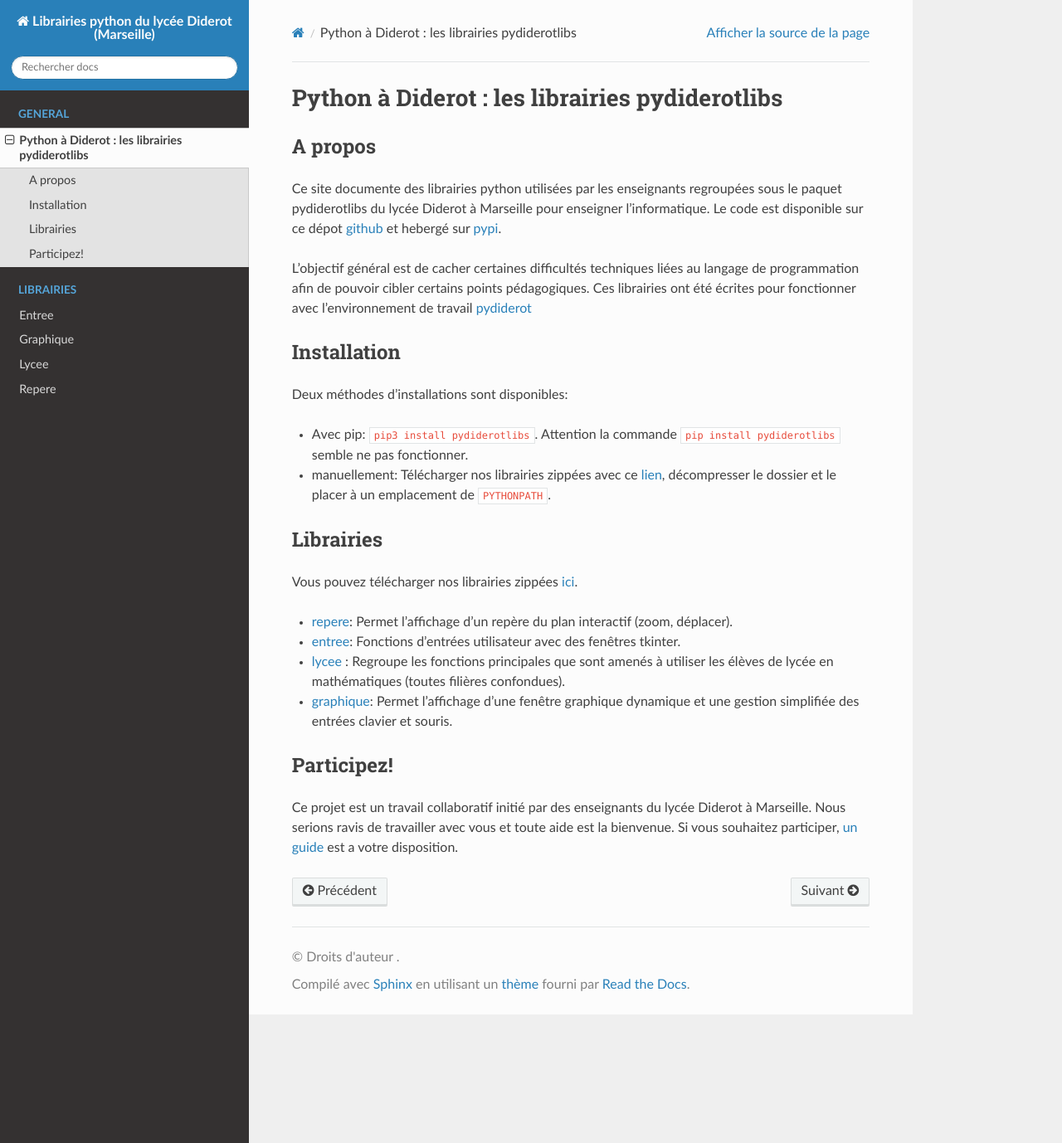
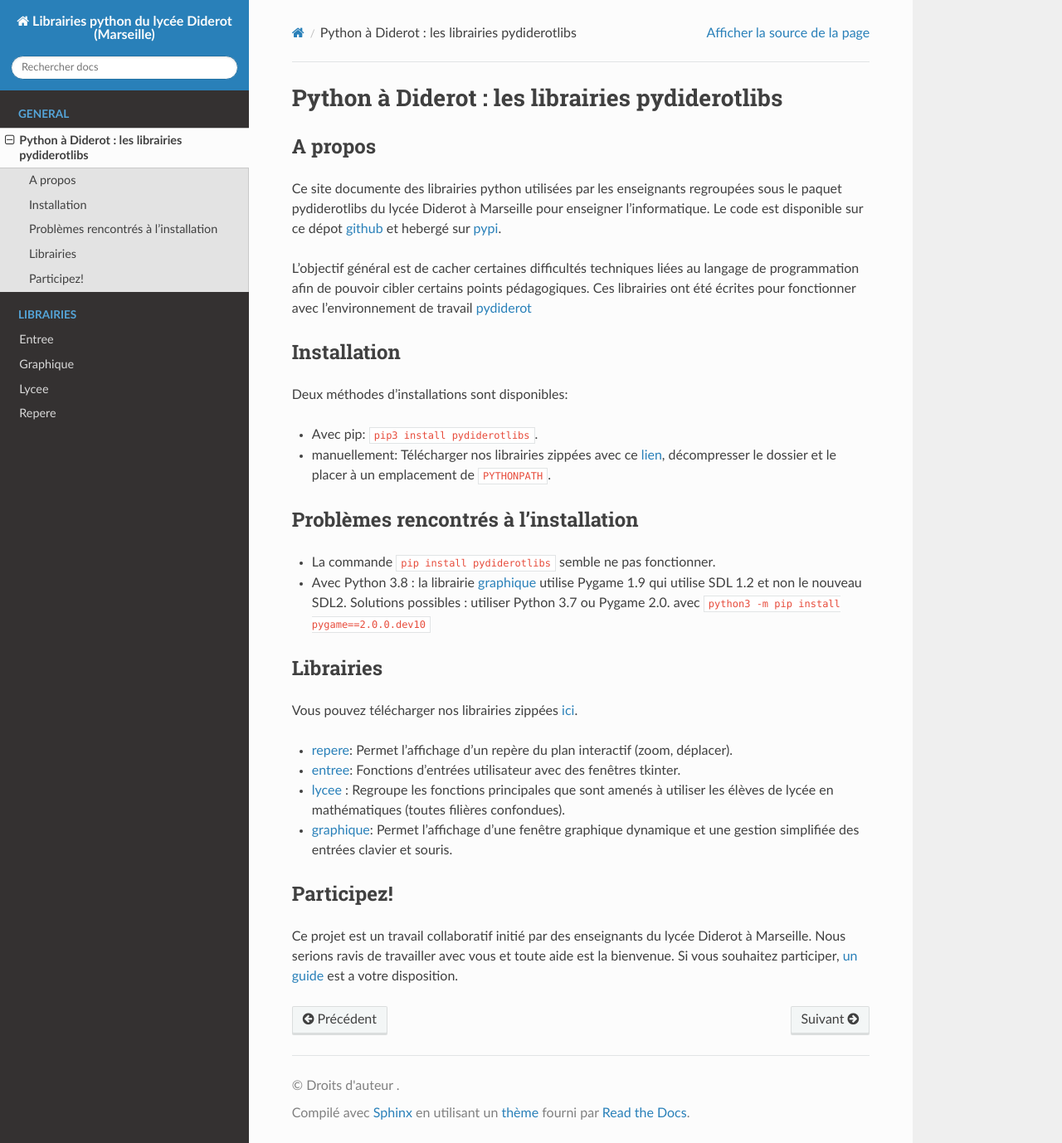
Before and after one commit to Pydiderot/pydiderotlibs, a Sphinx documentation site: the page built from docs/index.md, in a window 1280 px wide and 1378 px high. Shown: the whole window at 83% size. Built offline with Sphinx 7.4.7 and the Read the Docs theme 2.0.0, drawn with Linux system fonts in a browser that asks for light colours.

Commit message:
Update index.md

```diff
--- a/docs/index.md
+++ b/docs/index.md
@@ -6,9 +6,13 @@ L'objectif général est de cacher certaines difficultés techniques liées au l
 
 ## Installation
 Deux méthodes d'installations sont disponibles:
-- Avec pip: `pip3 install pydiderotlibs`. Attention la commande `pip install pydiderotlibs` semble ne pas fonctionner.
+- Avec pip: `pip3 install pydiderotlibs`.
 
 - manuellement: Télécharger nos librairies zippées avec ce [lien](_static/pydiderotlibs.zip), décompresser le dossier et le placer à un emplacement de `PYTHONPATH`.
+
+## Problèmes rencontrés à l'installation
+- La commande `pip install pydiderotlibs` semble ne pas fonctionner.
+- Avec Python 3.8 : la librairie [graphique](/librairies/graphique.html) utilise Pygame 1.9 qui utilise  SDL 1.2 et non le nouveau SDL2. Solutions possibles : utiliser Python 3.7 ou Pygame 2.0. avec `python3 -m pip install pygame==2.0.0.dev10`
 
 
 ## Librairies
```
